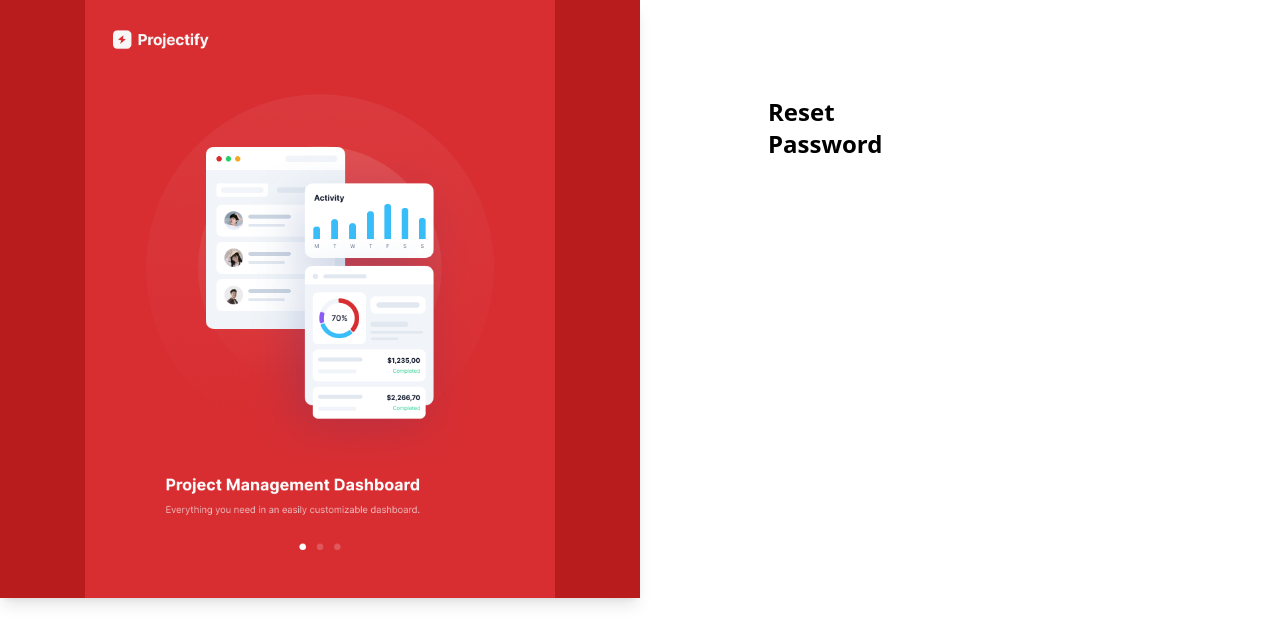
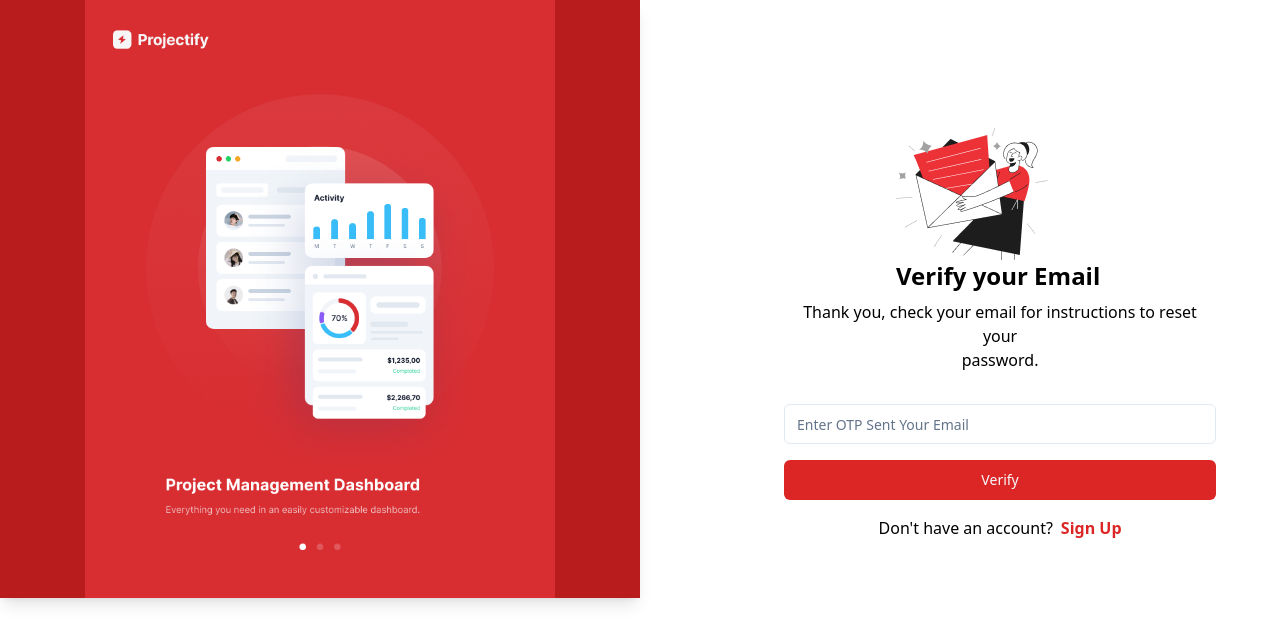
Before and after one commit to OluwapelumiElisha/Project-Management-Sysem-Frontend, a React (Vite) app: page /ForgetPassword in a window 1280 px wide. Shown: the top 644 px of the page. Built offline with nearby package versions, Linux system fonts and the light colour scheme.

Commit message:
Some changes

```diff
--- a/src/Auth/FORGETPASSWORD/Component/ForgetCom.jsx
+++ b/src/Auth/FORGETPASSWORD/Component/ForgetCom.jsx
@@ -1,13 +1,58 @@
+import { useLoginPage } from '@/Auth/Login/hook/useLoginPage';
 import React from 'react'
+import { Link } from 'react-router-dom'
+import verify from '@/assets/004.png'
+import GenericForminput from '@/Shared/GenericFormInput';
+import { Form } from '@/components/ui/form';
+import { useForget } from '../hooks/useForget';
+import { ForgetLogin } from '../utils/ForgetLogin';
+import { Button } from '@/components/ui/button';
 
 const ForgetCom = () => {
+  const {form, onSubmit} = useForget()
   return (
     <div className='bg-black-400 w-[100%] md:w-[45%] lg:w-[50%]'>
-      <div className='w-[80%] lg:w-[55%] md:w-[80%] sm:w-[80%] h-[400px] m-auto mt-24 lg:ms-32 md:ms-18 sm:ms-14'>
-        <h1 className='lg:text-2xl font-bold md:text-2xl sm:text-2xl text-xl'>Reset Password</h1>
+      <div className='w-[380%] lg:w-[150%] md:w-[180%] sm:w-[100%] h-[400px] m-auto mt-32 lg:ms-36 md:ms-18 sm:ms-14'>
+        <div className='ms-28'>
+          <img src={verify} alt="Verify Email" />
+        </div>
+      <h1 className='lg:text-2xl font-bold md:text-2xl sm:text-2xl text-xl ms-28'>Verify your Email</h1>
+      <p className="mt-2  text-center">Thank you, check your email for instructions to reset your<br />
+      <span className="block text-center">password.</span></p> <br />
+      <div>
+        <Form {...form}>
+          <form onSubmit={form.handleSubmit(onSubmit)}>
+            {ForgetLogin.map((elem, i) => (
+              <div key={i + elem.name} className="relative mb-4">
+                <GenericForminput
+                  form={form}
+                  {...elem}
+                  type={elem.type}
+                />
+
+              </div>
+            ))}
+
+            <div className="flex items-center justify-center">
+              <Button className='w-full bg-red-600 p-3'  type="submit">
+                {/* {loading ? "Verifying..." : "Verify"} */}
+                Verify
+              </Button>
+            </div>
+          </form>
+        </Form>
       </div>
 
+
+      <div className="flex items-center justify-center mt-4">
+        <p>Don't have an account?</p>
+        <Link to={'/'}>
+          <p className="text-red-600 font-bold cursor-pointer pl-2">Sign Up</p>
+        </Link>
+      </div>
     </div>
+  </div>
+
   )
 }
 
--- /dev/null
+++ b/src/Auth/FORGETPASSWORD/hooks/useForget.js
@@ -0,0 +1,61 @@
+
+import { toast } from "@/components/ui/use-toast";
+import { publicRequest } from "@/Shared/API/Request";
+import { zodResolver } from "@hookform/resolvers/zod";
+import { useState } from "react";
+import { useForm } from "react-hook-form";
+import { useNavigate } from "react-router-dom";
+import { z } from "zod";
+
+
+const formSchema = z.object({
+
+  password: z
+    .string()
+    // .min(6, "Password must be at least 6 characters")
+    .max(20)
+    .nonempty("Password is required"),
+});
+export const useForget = () => {
+  const [loading, setloading] = useState(false);
+  const [isShow, setisShow] = useState(false);
+  const [Email, setEmail] = useState();
+  const navigate = useNavigate()
+
+  const form = useForm({
+    resolver: zodResolver(formSchema),
+  });
+  console.log(form.formState.errors);
+
+  const onSubmit = async (data) => {
+
+    console.log(data.password);
+    let storedEmail = localStorage.getItem('Keep');
+    console.log(storedEmail);
+    let data1 = {
+        otps : data.password,
+        email : storedEmail
+
+    }
+
+
+    try {
+        const res = await publicRequest.post('/forgetPassOtp', data1)
+        console.log(res);
+    } catch (error) {
+        console.log(error);
+    }
+    }
+
+
+
+
+
+
+
+  return {
+    form,
+    onSubmit,
+
+  }
+}
--- /dev/null
+++ b/src/Auth/FORGETPASSWORD/utils/ForgetLogin.js
@@ -0,0 +1,10 @@
+export const ForgetLogin = [
+
+    {
+      name: "password",
+      type: "number",
+      placeholder: "Enter OTP Sent Your Email",
+      required: true,
+    },
+
+  ];
--- a/src/Auth/Login/Component/LoginForm.jsx
+++ b/src/Auth/Login/Component/LoginForm.jsx
@@ -4,17 +4,18 @@ import { Form } from "@/components/ui/form";
 import { Button } from "@/components/ui/button";
 import google from '/src/assets/google.png';
 import facebook from '/src/assets/facebook.png';
-import { Link } from "react-router-dom";
+import { Link, useNavigate } from "react-router-dom";
 import { useLoginPage } from "../hook/useLoginPage";
 import { LoginInput } from "../utils/LoginInput";
 import { useState } from "react";
 import eye from '@/assets/eye_660383.png';
 import hidden from '@/assets/hidden_2355322.png';
+// import { data } from "autoprefixer";
 
 const LoginForm = () => {
-  const { onSubmit, form, loading } = useLoginPage();
+  const { onSubmit, form, loading, handleCheckEmail } = useLoginPage();
   const [isPasswordVisible, setIsPasswordVisible] = useState(false);
-
+  const navigate = useNavigate()
   const togglePasswordVisibility = () => {
     setIsPasswordVisible(!isPasswordVisible);
   };
@@ -34,6 +35,7 @@ const LoginForm = () => {
                     {...elem}
                     type={elem.name === 'password' && isPasswordVisible ? 'text' : elem.type}
                   />
+
                   {elem.name === 'password' && (
                     <span onClick={togglePasswordVisibility} className="absolute right-2 top-2 cursor-pointer text-sm text-blue-500">
                       {isPasswordVisible ?
@@ -49,7 +51,26 @@ const LoginForm = () => {
                   <input type="checkbox" id="rememberMe" className="mr-2" />
                   <label htmlFor="rememberMe" className="text-sm">Remember me</label>
                 </div>
-               <Link to={'/ForgetPassword'}><p className="cursor-pointer text-red-600 font-bold">Forgot Password?</p></Link>
+
+                {/* <Link to={'/ForgetPassword'}> */}
+        <p
+          // onClick={() => {
+          //   const email = form.watch('email');
+          //   console.log(email); // Logs the value of the email input field
+          //   if (email == null) {
+
+          //   }else{
+          //     navigate('/ForgetPassword')
+          //   }
+          // }}
+          onClick={handleCheckEmail}
+          className="cursor-pointer text-red-600 font-bold"
+        >
+          Forgot Password?
+        </p>
+      {/* </Link> */}
+
+
               </div>
               <div className="flex items-center justify-center">
                 <Button className='w-full bg-red-600 p-3' disabled={loading} type="submit">
@@ -70,7 +91,7 @@ const LoginForm = () => {
         </div>
         <div className="flex items-center justify-center mt-4">
           <p>Don't have an account?</p>
-          <Link to={'/'}>
+          <Link to={'/SignUp'}>
             <p className="text-red-600 font-bold cursor-pointer pl-2">Sign Up</p>
           </Link>
         </div>
--- a/src/Auth/Login/hook/useLoginPage.js
+++ b/src/Auth/Login/hook/useLoginPage.js
@@ -22,6 +22,7 @@ const formSchema = z.object({
 export const useLoginPage = () => {
   const [loading, setloading] = useState(false);
   const [isShow, setisShow] = useState(false);
+  const [Email, setEmail] = useState();
   const navigate = useNavigate()
 
   const form = useForm({
@@ -57,6 +58,82 @@ export const useLoginPage = () => {
     }
   }
 
+  // const handleCheckEmail = async() =>{
+  //   const email = form.watch('email');
+  //           setEmail(email)
+  //           if (email == null) {
+  //             toast({
+  //               title: "Hello",
+  //               description: 'Please Enter Your Email',
+  //             })
+  //           }else{
+  //             try {
+  //               console.log(email);
+  //               const res = await publicRequest.post('/forgetPassword', {email})
+  //               console.log(res);
+  //             }
+  //             //  catch (error) {
+  //             //   console.log(error);
+  //             //   if (error) {
+  //             //     toast({
+  //             //       title: "ERROR ❌❌❌",
+  //             //       description: 'This Email does not belong to any account.',
+  //             //     })
+  //             //   }else{
+  //             //     console.log(email);
+  //             // navigate('/ForgetPassword')
+  //             //   }
+
+  //             // }
+  //             catch (error) {
+  //               console.log(error);
+  //               if(error){
+  //                  toast({
+  //                 title: "ERROR ❌❌❌",
+  //                 description: 'This Email does not belong to any account.',
+  //               });
+  //               }
+
+  //             }
+  //             // If you want to navigate only if there is no error
+  //             if (!error) {
+  //               console.log(email);
+  //               navigate('/ForgetPassword');
+  //             }
+
+
+  //           }
+  // }
+
+  const handleCheckEmail = async () => {
+    const email = form.watch('email');
+    setEmail(email);
+
+    if (!email) {
+      toast({
+        title: "Hello",
+        description: 'Please Enter Your Email',
+      });
+    } else {
+      try {
+        console.log(email);
+        const res = await publicRequest.post('/forgetPassword', { email });
+        console.log(res);
+        // If the request is successful, navigate to the ForgetPassword page
+        localStorage.setItem('Keep', email);
+        navigate('/ForgetPassword');
+
+
+      } catch (error) {
+        console.log(error);
+        toast({
+          title: "ERROR ❌❌❌",
+          description: 'This Email does not belong to any account.',
+        });
+      }
+    }
+  };
+
 
 
 
@@ -65,5 +142,7 @@ export const useLoginPage = () => {
     loading,
     form,
     onSubmit,
+    handleCheckEmail,
+    Email
   }
 }
--- a/src/Auth/Signup/Component/SignupFrom.jsx
+++ b/src/Auth/Signup/Component/SignupFrom.jsx
@@ -74,7 +74,7 @@ const SignupForm = () => {
           </div>
           <div className="flex items-center justify-center mt-4">
             <p>Already have an Account?</p>
-            <Link to={'/Login'}><p className="text-red-600 font-bold cursor-pointer ps-2">Login</p></Link>
+            <Link to={'/'}><p className="text-red-600 font-bold cursor-pointer ps-2">Login</p></Link>
           </div>
         </div>
 
--- a/src/Route/index.jsx
+++ b/src/Route/index.jsx
@@ -26,11 +26,11 @@ export const route = createBrowserRouter([
     children: [
       {
         index: true,
-        element: <SignupFrom/>,
+        element: <LoginForm/>,
       },
       {
-        path:"/Login",
-        element: <LoginForm/>
+        path:"/SignUp",
+        element: <SignupFrom/>
       },
       {
         path:"/Otp",
--- a/src/Shared/API/Request.js
+++ b/src/Shared/API/Request.js
@@ -1,9 +1,9 @@
 import axios from "axios"
 
 
-const baseURL = 'https://project-management-system-tmli.onrender.com'
+const baseURL = 'http://localhost:4000'
+// https://project-management-system-tmli.onrender.com
 
-// http://localhost:4000
 export const publicRequest = axios.create({
     baseURL : baseURL
 
```
Also changed, not shown: src/assets/004.png (added).
